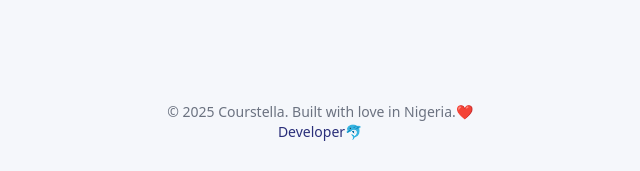
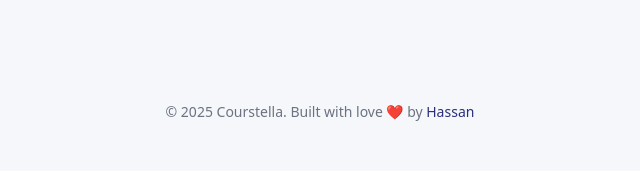
Before and after one commit to HassanAmirii/courstella-landing-page, a plain HTML site: page index.html in a window 1280 px wide. Shown: the part 2019-2190 px from the top of the page, without its empty margins (320-960 px from the left). Drawn offline with nearby package versions, Linux system fonts and the light colour scheme.

Commit message:
changed form

```diff
--- a/index.html
+++ b/index.html
@@ -142,9 +142,9 @@
 
     <!-- Footer -->
     <footer class="text-center text-sm py-8 text-gray-500 fade-in">
-      &copy; 2025 Courstella. Built with love in Nigeria.❤️
-        <br />
-        <a href="https://x.com/HassanAmiriiii" class="text-[var(--primary)] hover:underline">Developer🐬</a>
+     <p>&copy; 2025 Courstella. Built with love ❤️
+        by <a href="https://x.com/HassanAmiriiii" class="text-[var(--primary)] hover:underline">Hassan</a> </p>
+
     </footer>
   </body>
 </html>
```
